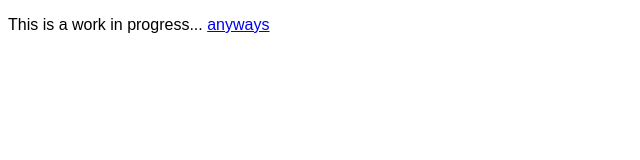
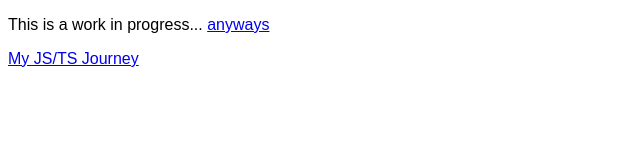
Before and after one commit to Anequit/www.anequit.com, a plain HTML site: page dist/index.html in a window 1280 px wide. Shown: the whole page, without its empty margins (0-640 px from the left). Drawn offline with Linux system fonts and the light colour scheme.

Commit message:
Update index.html

```diff
--- a/dist/index.html
+++ b/dist/index.html
@@ -11,6 +11,7 @@
     <body>
         <p>This is a work in progress... <a
                 href="https://www.youtube.com/watch?v=1po83r0tqEk">anyways</a></p>
+        <a href="./journey/index.html">My JS/TS Journey</a>
     </body>
 
 </html>
```
